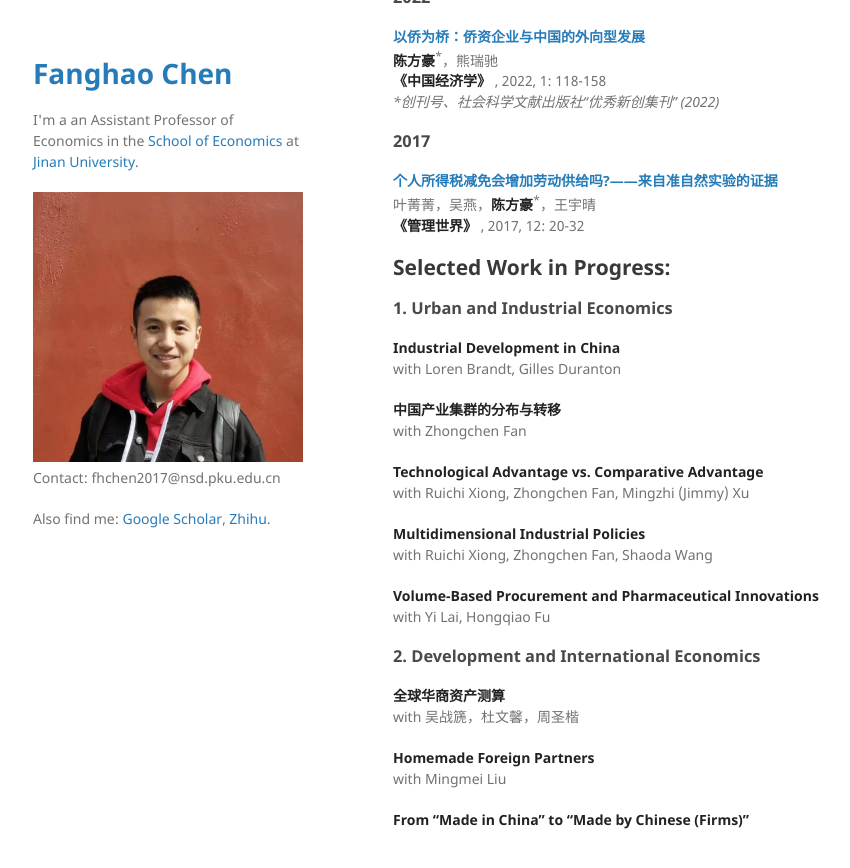
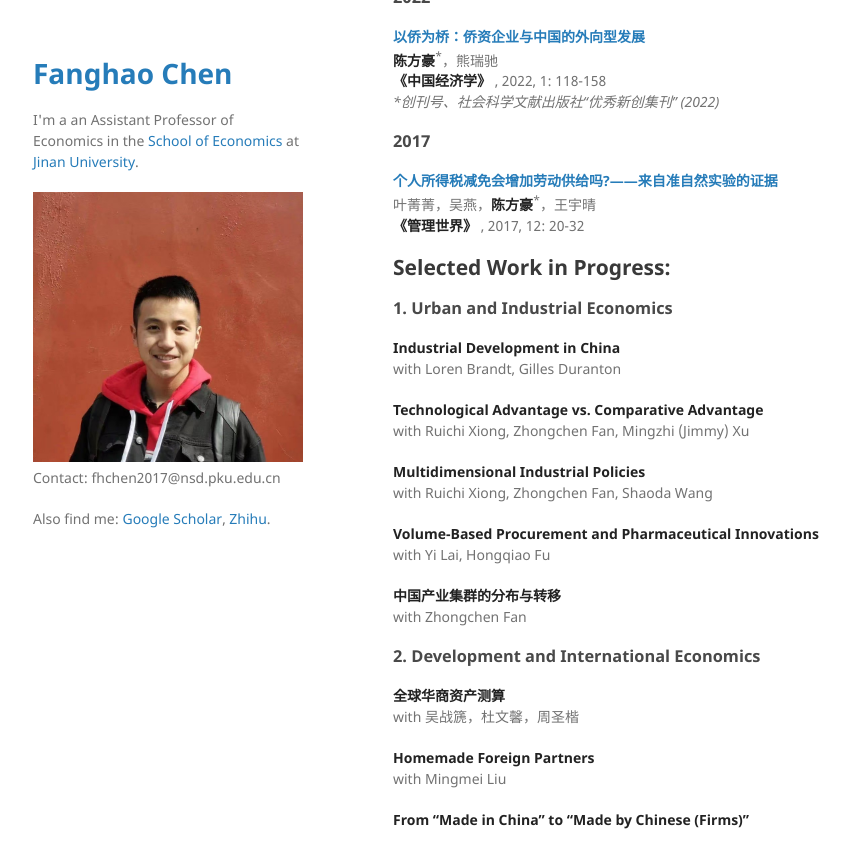
Before and after one commit to FanghaoChen/homepage, a Jekyll site: the page built from research.md, in a window 1280 px wide and 900 px high, scrolled down 1063 px. Shown: the top 868 px of the window, without its empty margins (177-1027 px from the left). Built offline with Jekyll 4.4.1, drawn with Linux system fonts in a browser that asks for light colours; part of the change alters nothing that is shown.

```diff
--- a/research.md
+++ b/research.md
@@ -66,9 +66,6 @@ with 席金瑞 <br/>
 **Industrial Development in China** <br/>
 with Loren Brandt, Gilles Duranton
 
-**中国产业集群的分布与转移** <br/>
-with Zhongchen Fan
-
 **Technological Advantage vs. Comparative Advantage** <br/>
 with Ruichi Xiong, Zhongchen Fan, Mingzhi (Jimmy) Xu
 
@@ -77,6 +74,9 @@ with Ruichi Xiong, Zhongchen Fan, Shaoda Wang
 
 **Volume-Based Procurement and Pharmaceutical Innovations** <br/>
 with Yi Lai, Hongqiao Fu
+
+**中国产业集群的分布与转移** <br/>
+with Zhongchen Fan
 
 ### 2. Development and International Economics ###
 
```
